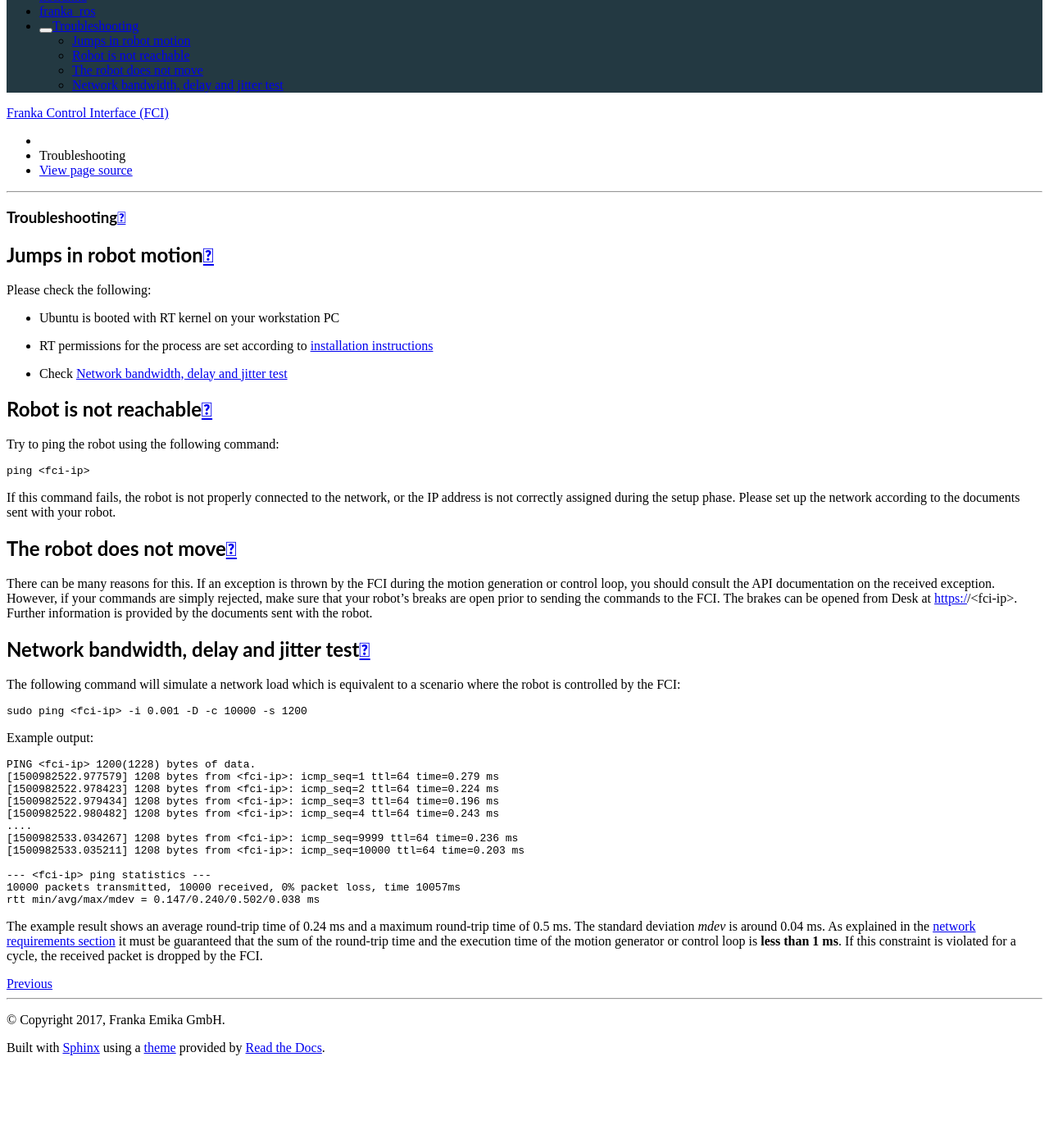
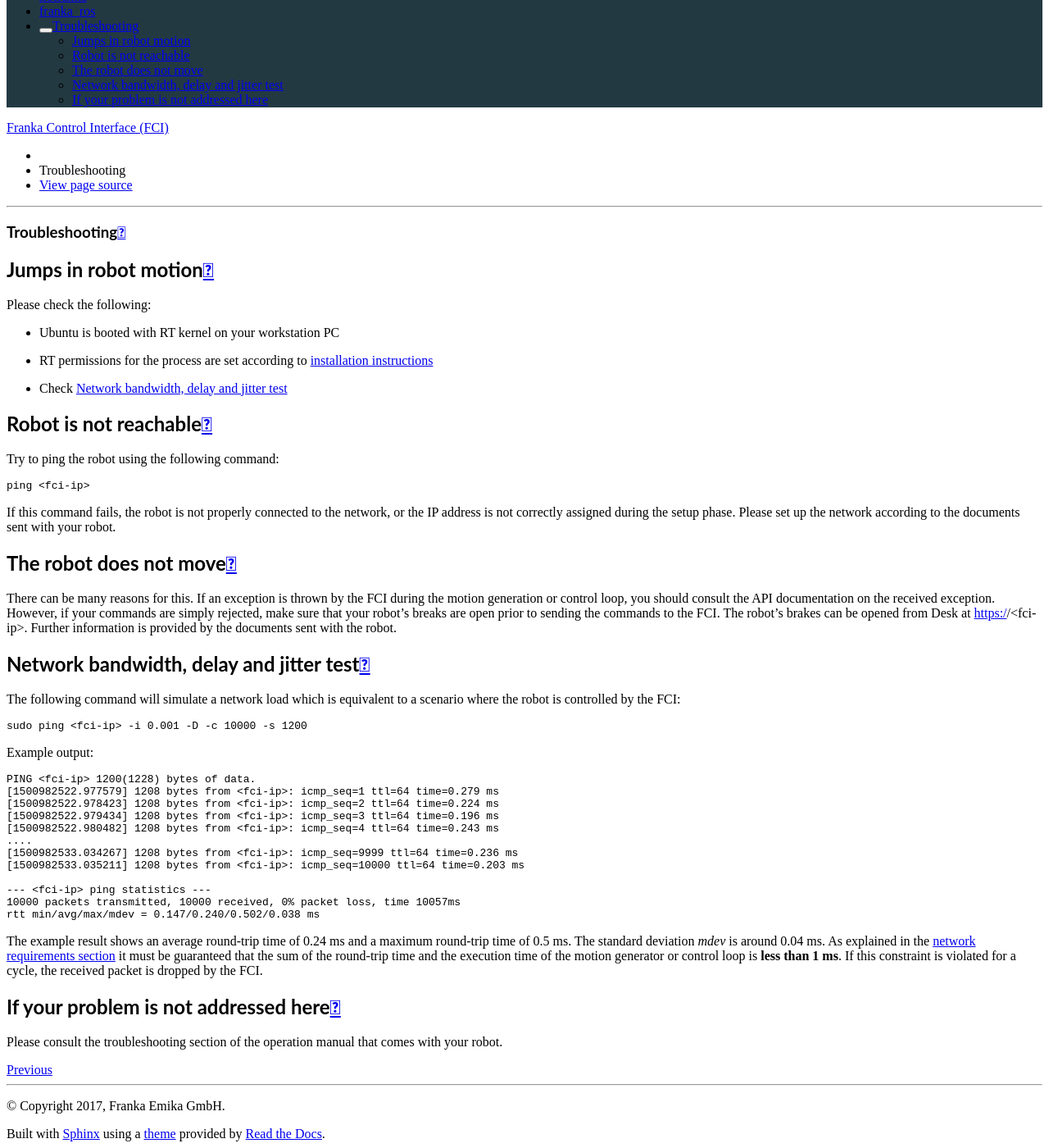
Before and after one commit to frankaemika/docs, a Sphinx documentation site: the page built from source/troubleshooting.rst, in a window 1280 px wide and 1400 px high, scrolled down 197 px. Shown: the whole window at 82% size. Built offline with Sphinx 7.4.7 and the Read the Docs theme 2.0.0, drawn with Linux system fonts in a browser that asks for light colours; before the commit the page ends 1492 px from its top, so only the background shows below that.

Commit message:
added reference to the robot manual in troubleshooting.

```diff
--- a/source/troubleshooting.rst
+++ b/source/troubleshooting.rst
@@ -36,7 +36,7 @@
 There can be many reasons for this. If an exception is thrown by the FCI during the motion
 generation or control loop, you should consult the API documentation on the received exception.
 However, if your commands are simply rejected, make sure that your robot's breaks are open prior to
-sending the commands to the FCI. The brakes can be opened from Desk at https://<fci-ip>.
+sending the commands to the FCI. The robot's brakes can be opened from Desk at https://<fci-ip>.
 Further information is provided by the documents sent with the robot.
 
 
@@ -76,3 +76,8 @@
 round-trip time and the execution time of the motion generator or control loop is
 **less than 1 ms**. If this constraint is violated for a cycle, the received packet is dropped by
 the FCI.
+
+If your problem is not addressed here
+-------------------------------------
+
+Please consult the troubleshooting section of the operation manual that comes with your robot.
```
